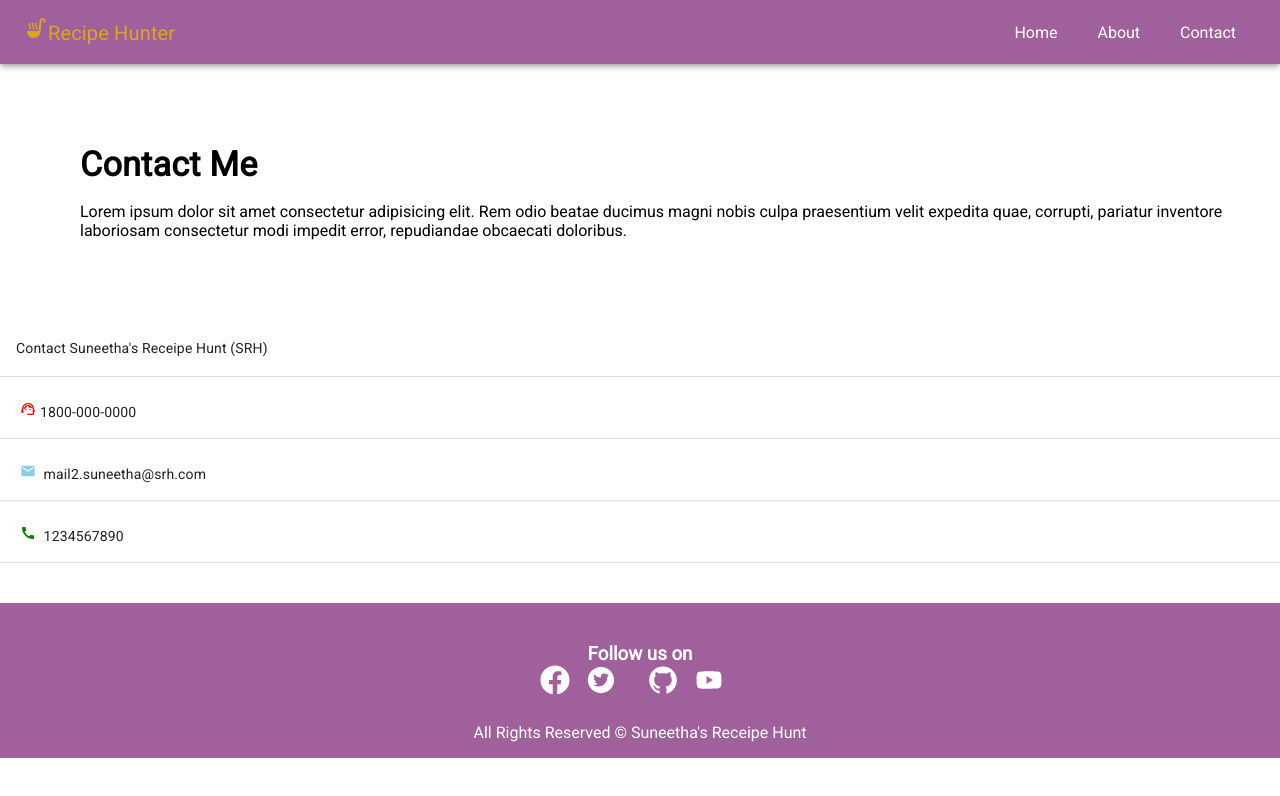
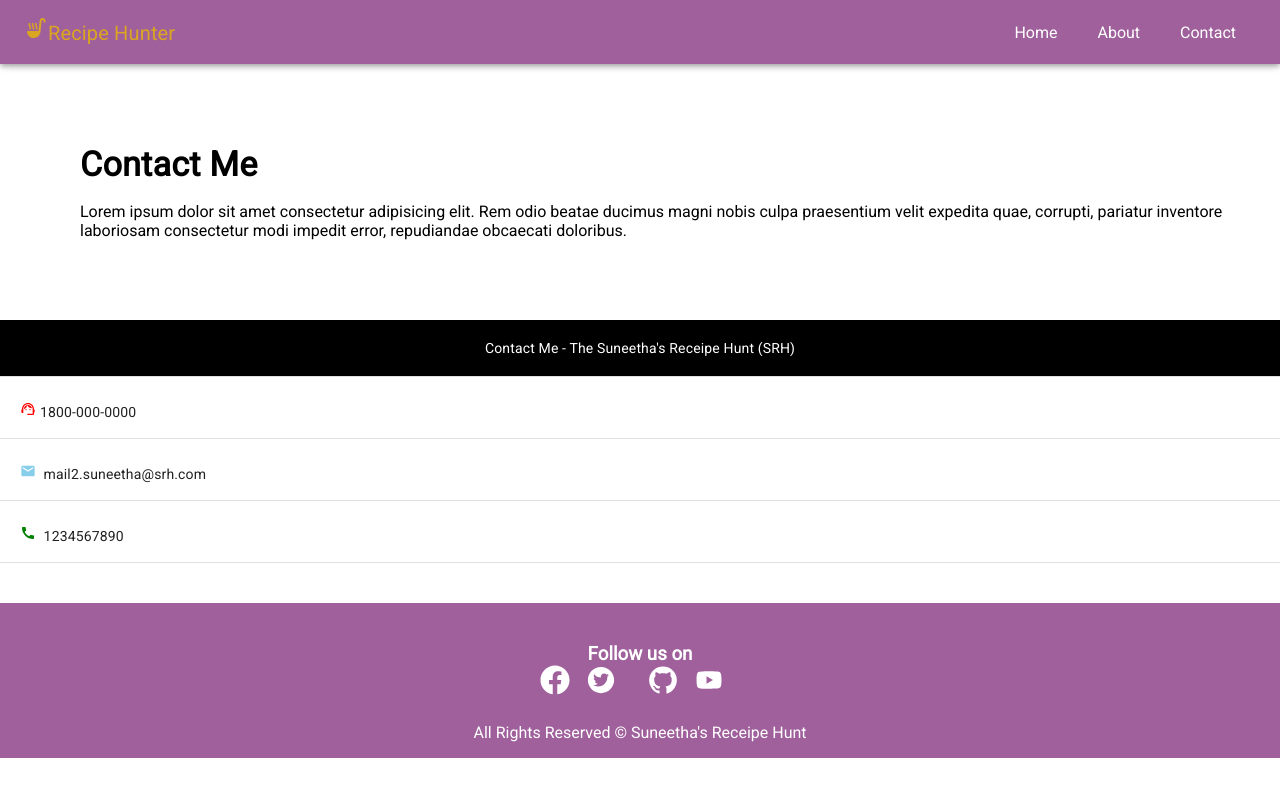
Before and after one commit to Suneetharavi/MyProject2, a React (Create React App) app: page /Contact in a window 1280 px wide. Shown: the top 796 px of the page. Built offline with nearby package versions, Linux system fonts and the light colour scheme; some icons are missing.

Commit message:
styled Tablecell in contact page

```diff
--- a/src/pages/Contact.js
+++ b/src/pages/Contact.js
@@ -31,8 +31,9 @@ function Contact() {
 
               <TableHead>
                 <TableRow>
-                  <TableCell>
-                     Contact Suneetha's Receipe Hunt (SRH)
+                  <TableCell  sx={{ bgcolor: "black", color: "white" }}
+                  align="center">
+                     Contact Me - The Suneetha's Receipe Hunt (SRH)
                   </TableCell>
                 </TableRow>
               </TableHead>
```
